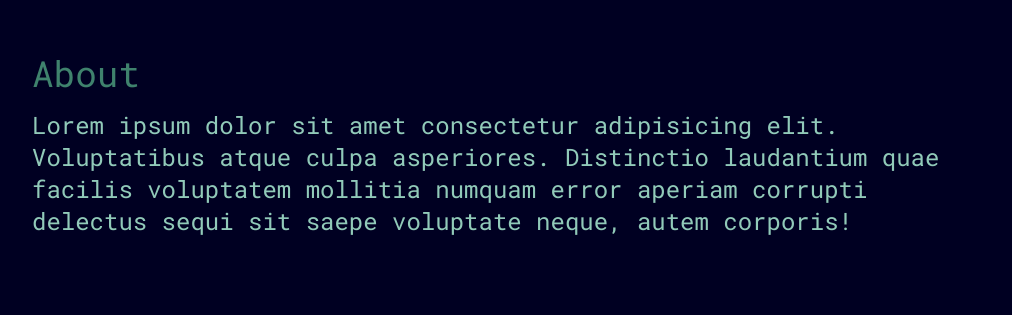
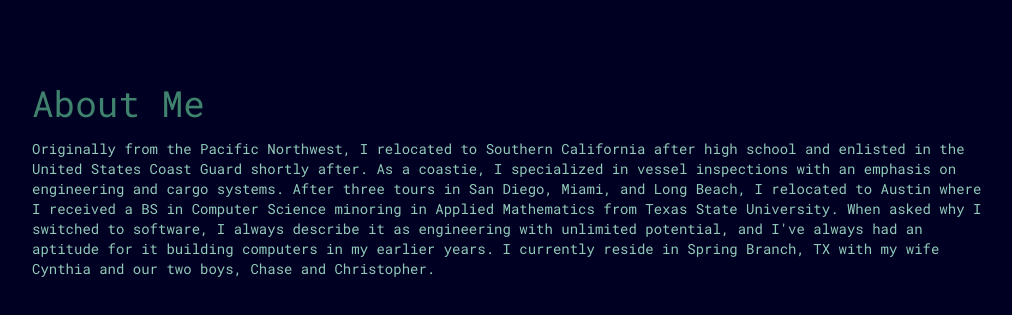
Before and after one commit to cpalmer-atx/react-tailwind-portfolio, a React (Create React App) app: page / in a window 1280 px wide. Shown: the part 1055-1370 px from the top of the page, without its empty margins (128-1140 px from the left). Built offline with nearby package versions, Linux system fonts and the light colour scheme; the HTML template or start-up script is replaced by a standard one.

Commit message:
About section MVP finished

```diff
--- a/src/components/About.jsx
+++ b/src/components/About.jsx
@@ -1,9 +1,11 @@
 const About = () => {
   return (
-    <div name='about' className="relative container mx-auto p-6 h-screen max-w-full bg-primary">
+    <div name='about' className="relative container mx-auto p-6 pt-24 h-screen max-w-full bg-primary">
       <div className="flex flex-col p-8 justify-center mx-auto h-full max-w-5xl">
-        <h1 className="text-primaryTxt text-4xl">About</h1>
-        <p className="text-secondaryTxt text-2xl pt-4">Lorem ipsum dolor sit amet consectetur adipisicing elit. Voluptatibus atque culpa asperiores. Distinctio laudantium quae facilis voluptatem mollitia numquam error aperiam corrupti delectus sequi sit saepe voluptate neque, autem corporis!</p>
+        <h1 className="text-primaryTxt text-4xl">About Me</h1>
+        <p className="text-secondaryTxt text-sm pt-4">
+          Originally from the Pacific Northwest, I relocated to Southern California after high school and enlisted in the United States Coast Guard shortly after.  As a coastie, I specialized in vessel inspections with an emphasis on engineering and cargo systems.  After three tours in San Diego, Miami, and Long Beach, I relocated to Austin where I received a BS in Computer Science minoring in Applied Mathematics from Texas State University. When asked why I switched to software, I always describe it as engineering with unlimited potential, and I've always had an aptitude for it building computers in my earlier years.  I currently reside in Spring Branch, TX with my wife Cynthia and our two boys, Chase and Christopher.
+        </p>
       </div>
     </div>
   )
```
